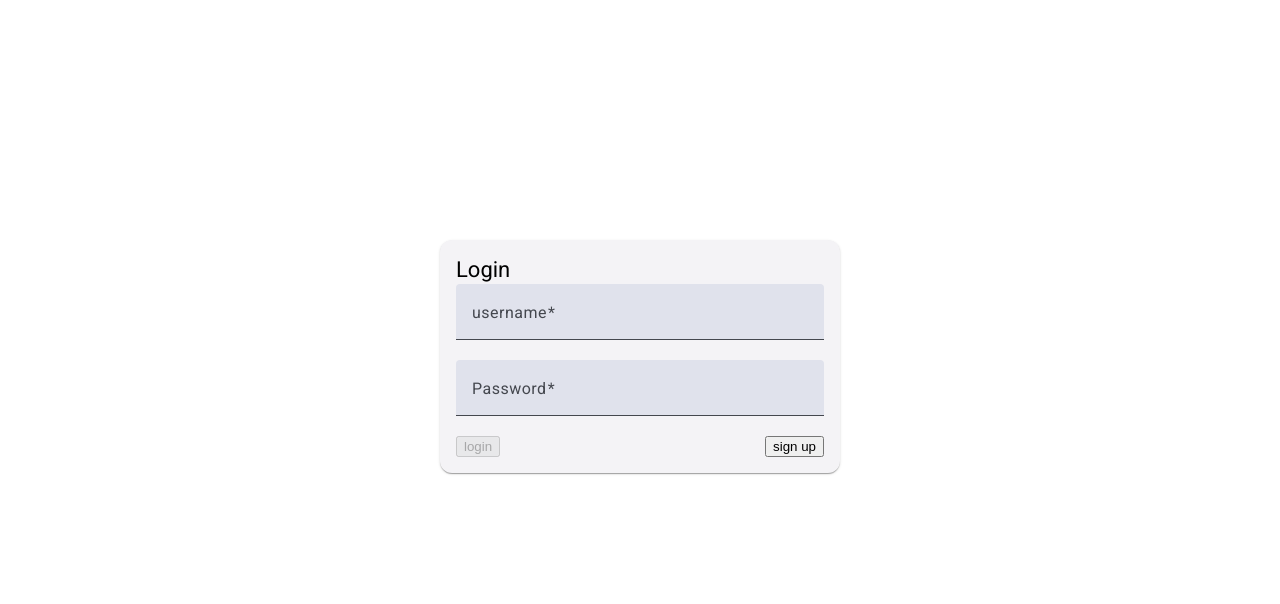
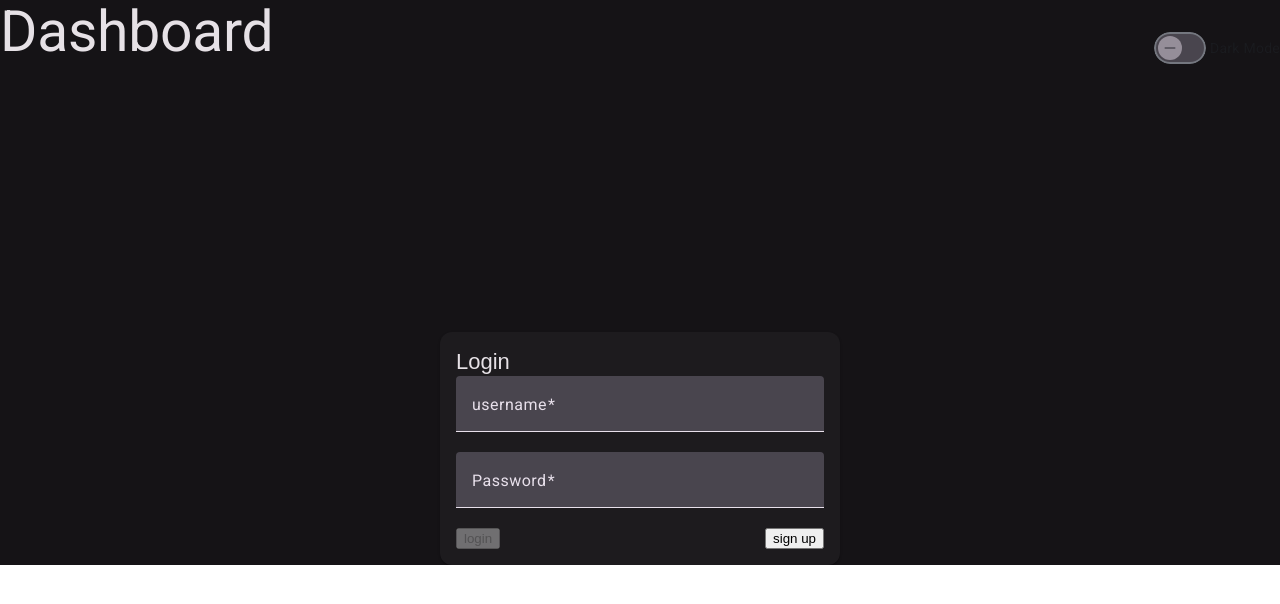
Before and after one commit to Nevy11/Mental-health-diary-front-end, an Angular app: page /login in a window 1280 px wide. Shown: the top 604 px of the page. Built offline with nearby package versions, Linux system fonts and the light colour scheme.

Commit message:
add change theme button

```diff
--- a/src/app/app.component.html
+++ b/src/app/app.component.html
@@ -1 +1,13 @@
-<router-outlet />
+<mat-sidenav-container>
+  <div class="top-section">
+    <h1 class="mat-h1">Dashboard</h1>
+    <!-- <div class="right-point">
+            <div (click)="sign_out()">sign out</div>
+          </div> -->
+
+    <div class="button">
+      <mat-slide-toggle (click)="toggletheme()">Dark Mode</mat-slide-toggle>
+    </div>
+  </div>
+  <router-outlet />
+</mat-sidenav-container>
--- a/src/app/app.component.scss
+++ b/src/app/app.component.scss
@@ -0,0 +1,10 @@
+density .bag {
+  font-family: sans-serif;
+}
+.top-section {
+  display: flex;
+  justify-content: space-between;
+}
+.button {
+  margin-top: 2rem;
+}
--- a/src/app/app.component.ts
+++ b/src/app/app.component.ts
@@ -6,7 +6,8 @@ import { MatOption } from '@angular/material/core';
 import { MatInputModule } from '@angular/material/input';
 import { MatButtonModule } from '@angular/material/button';
 import { MatCardModule } from '@angular/material/card';
-
+import { MatSidenavModule } from '@angular/material/sidenav';
+import { MatSlideToggleModule } from '@angular/material/slide-toggle';
 @Component({
   selector: 'diary-root',
   standalone: true,
@@ -17,10 +18,20 @@ import { MatCardModule } from '@angular/material/card';
     MatInputModule,
     MatButtonModule,
     MatCardModule,
+    MatSidenavModule,
+    MatSlideToggleModule,
   ],
   templateUrl: './app.component.html',
   styleUrl: './app.component.scss',
 })
 export class AppComponent {
-  title = 'mentalHealthDiary';
+  toggletheme() {
+    if (document.body.classList.contains('light-theme')) {
+      document.body.classList.remove('light-theme');
+      document.body.classList.add('dark-theme');
+    } else {
+      document.body.classList.remove('dark-theme');
+      document.body.classList.add('light-theme');
+    }
+  }
 }
--- a/src/app/dashboard/dashboard.component.html
+++ b/src/app/dashboard/dashboard.component.html
@@ -1,10 +1,4 @@
 <div class="grid-container">
-  <div class="top-section">
-    <h1 class="mat-h1">Dashboard</h1>
-    <div class="right-point">
-      <div (click)="sign_out()">sign out</div>
-    </div>
-  </div>
   <mat-grid-list cols="2" rowHeight="350px">
     @for (card of cards | async; track card) {
     <mat-grid-tile [colspan]="card.cols" [rowspan]="card.rows">
--- a/src/app/dashboard/dashboard.component.scss
+++ b/src/app/dashboard/dashboard.component.scss
@@ -30,11 +30,6 @@
   margin-top: 2.5rem;
 }
 
-.top-section {
-  display: flex;
-  justify-content: space-between;
-}
-
 .right-point {
   margin-top: 1rem;
   font-size: xx-large;
--- a/src/app/dashboard/dashboard.component.ts
+++ b/src/app/dashboard/dashboard.component.ts
@@ -8,6 +8,8 @@ import { MatIconModule } from '@angular/material/icon';
 import { MatButtonModule } from '@angular/material/button';
 import { MatCardModule } from '@angular/material/card';
 import { Router } from '@angular/router';
+import { MatSlideToggleModule } from '@angular/material/slide-toggle';
+import { MatSidenavModule } from '@angular/material/sidenav';
 
 @Component({
   selector: 'diary-dashboard',
@@ -21,6 +23,8 @@ import { Router } from '@angular/router';
     MatIconModule,
     MatButtonModule,
     MatCardModule,
+    MatSlideToggleModule,
+    MatSidenavModule,
   ],
 })
 export class DashboardComponent {
--- a/src/index.html
+++ b/src/index.html
@@ -19,7 +19,7 @@
       <link href="https://fonts.googleapis.com/css2?family=Roboto:wght@300;400;500&display=swap" rel="stylesheet">
     <link href="https://fonts.googleapis.com/icon?family=Material+Icons" rel="stylesheet">
 </head>
-  <body class="mat-typography">
+  <body class="mat-typography dark-theme">
 
     </div>
 
--- a/src/styles.scss
+++ b/src/styles.scss
@@ -1,7 +1,6 @@
-
 // Custom Theming for Angular Material
 // For more information: https://material.angular.io/guide/theming
-@use '@angular/material' as mat;
+@use "@angular/material" as mat;
 // Plus imports for other components in your app.
 
 // Include the common styles for Angular Material. We include this here so that you only
@@ -10,23 +9,46 @@
 @include mat.core();
 
 // Define the theme object.
-$mentalHealthDiary-theme: mat.define-theme((
+$mentalHealthDiary-theme: mat.define-theme(
+  (
     color: (
       theme-type: light,
-    primary: mat.$azure-palette,
+      primary: mat.$violet-palette,
       tertiary: mat.$blue-palette,
+    ),
+    typography: (
+      brand-family: "sans-serif",
     ),
     density: (
       scale: 0,
+    ),
   )
-));
+);
+
+$dark-theme: mat.define-theme(
+  (
+    (
+      color: (
+        theme-type: dark,
+        primary: mat.$violet-palette,
+        tertiary: mat.$blue-palette,
+      ),
+      typography: (
+        brand-family: "sans-serif",
+      ),
+      density: (
+        scale: 0,
+      ),
+    )
+  )
+);
 
 // Include theme styles for core and each component used in your app.
 // Alternatively, you can import and @include the theme mixins for each component
 // that you are using.
-:root {
-  @include mat.all-component-themes($mentalHealthDiary-theme);
-}
+// :root {
+//   @include mat.all-component-themes($mentalHealthDiary-theme);
+// }
 
 // Comment out the line below if you want to use the pre-defined typography utility classes.
 // For more information: https://material.angular.io/guide/typography#using-typography-styles-in-your-application.
@@ -36,5 +58,18 @@ $mentalHealthDiary-theme: mat.define-theme((
 // @include mat.color-variants-backwards-compatibility($mentalHealthDiary-theme);
 /* You can add global styles to this file, and also import other style files */
 
-html, body { height: 100%; }
-body { margin: 0; font-family: Roboto, "Helvetica Neue", sans-serif; }
+html,
+body {
+  height: 100%;
+}
+body {
+  margin: 0;
+  font-family: Roboto, "Helvetica Neue", sans-serif;
+}
+
+body.light-theme {
+  @include mat.all-component-themes($mentalHealthDiary-theme);
+}
+body.dark-theme {
+  @include mat.all-component-themes($dark-theme);
+}
```
Lines whose indentation alone changed are shown as unchanged.
